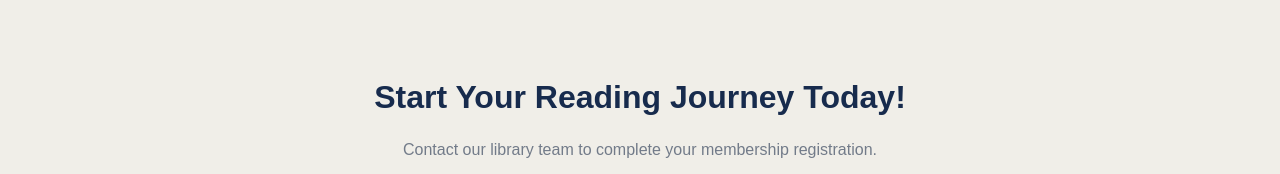
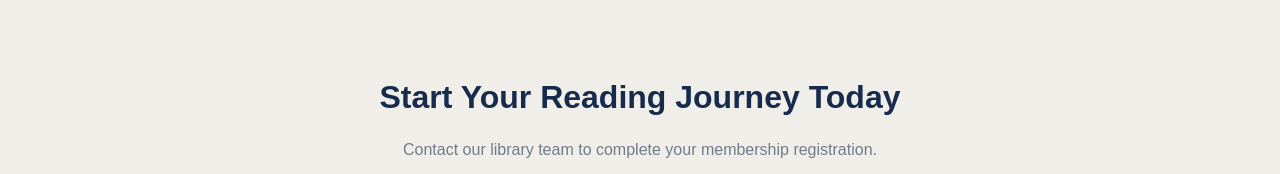
Before and after one commit to Ucp-Repository/Assignment-2, a website: page source/membership.html in a window 1280 px wide. Shown: the part 2066-2240 px from the top of the page. Drawn offline with Linux system fonts and the light colour scheme.

```diff
--- a/source/membership.html
+++ b/source/membership.html
@@ -130,7 +130,7 @@
 
         <section class="cta-section section">
             <div class="container">
-                <h2>Start Your Reading Journey Today!</h2>
+                <h2>Start Your Reading Journey Today</h2>
                 <p>Contact our library team to complete your membership registration.</p>
                 <a href="contact.html" class="btn btn-primary">Contact Library</a>
             </div>
```
